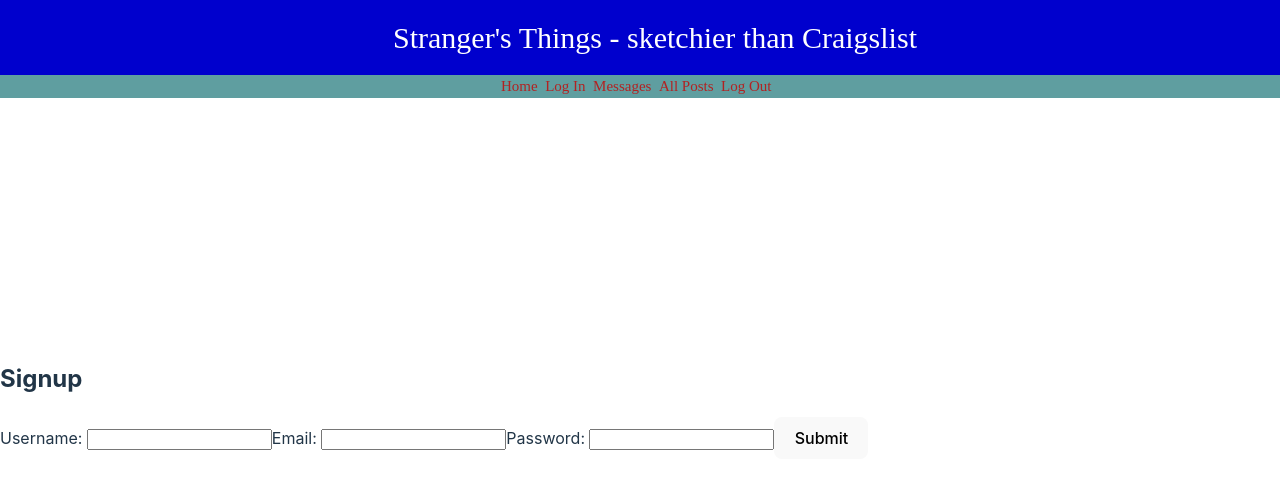
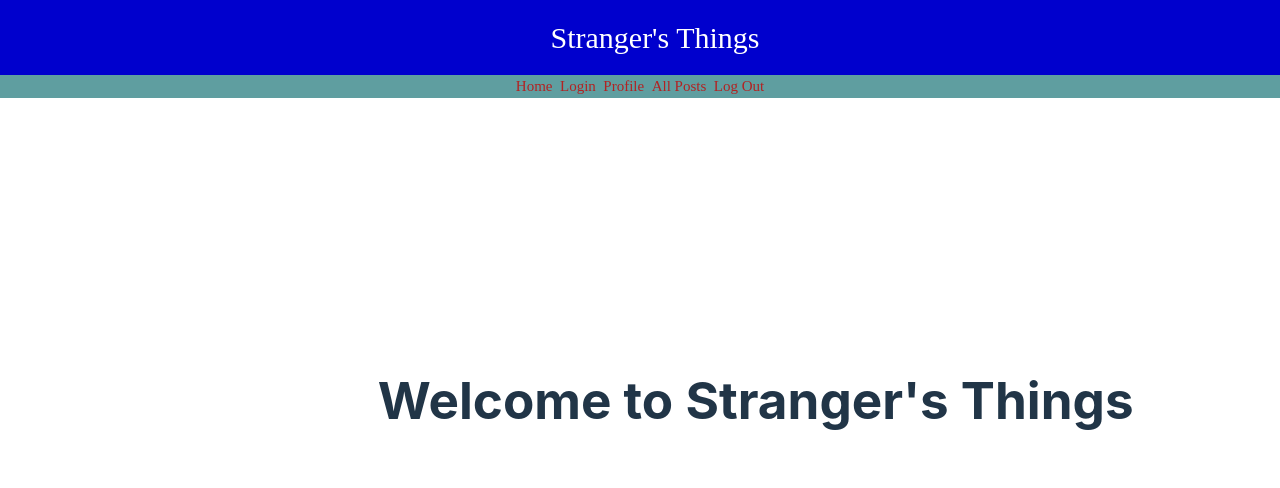
Before and after one commit to beccahlen/strangersthings, a React (Vite) app: page / in a window 1280 px wide. Shown: the top 488 px of the page. Built offline with nearby package versions, Linux system fonts and the light colour scheme.

Commit message:
working links, working link to registration button, start of authentication

```diff
--- a/src/App.css
+++ b/src/App.css
@@ -22,6 +22,13 @@
   font-family: 'Times New Roman', Times, serif;
   font-size: 15px;
   z-index: 9;
+}
+
+.welcomePage {
+  position: relative;
+  float: left;
+  top: 50%;
+  left: 50%;
 }
 
 .loginPage {
@@ -67,7 +74,9 @@ a:visited {
 
 .posts {
   position:relative;
-  top: 50px;
+  top: 80px;
+  padding: 10px;
+  margin: 10px;
   font-size: 15px;
   border: 1px solid black;
   width: 75%;
@@ -75,3 +84,13 @@ a:visited {
   z-index: 2;
 
 }
+
+.Form {
+  position: absolute;
+  top: 50%;
+  left: 38%;
+  border: 2px solid black;
+  height: 100px;
+  width: 250px;
+  padding: 50px;
+}
--- a/src/App.jsx
+++ b/src/App.jsx
@@ -1,15 +1,22 @@
 import React from 'react'
+import { Routes, Route } from 'react-router-dom'
 import { useState } from 'react'
 import Header from './components/Header'
 import NavBar from './components/NavBar'
 import LoginPage from './components/LoginPage'
-import Registration from './components/RegistrationPage'
+import Logout from './components/Logout'
+import Messages from './components/Messages'
+import RegistrationPage from './components/RegistrationPage'
 import AllPosts from './components/AllPosts'
 import AddPost from './components/AddPost'
+import Home from './components/Home'
 import './App.css'
 
 function App() {
+  const cohortName = '2306-FTB-ET-WEB-FT'
+  const baseUrl = (`https://strangers-things.herokuapp.com/api/${cohortName}`)
   const [currentForm, setCurrentForm] = useState('login');
+  const [token, setToken] = useState('')
   const toggleForm = (forName) => {
     setCurrentForm(forName);
   }
@@ -19,13 +26,15 @@ function App() {
     <>
     <Header />
     <NavBar />
-{/*     {
-      currentForm === 'login' ? <LoginPage onFormSwitch={toggleForm} /> : <Registration />
-    } */}
 
-<Registration />
-  {/*   <AllPosts /> */}
-{/*     <AddPost /> */}
+<Routes>
+          <Route path="/Login" element={<LoginPage />}>Log In</Route> &nbsp;
+          <Route path="/" element={<Home />}>Home</Route> &nbsp;
+          <Route path="/Profile" element={<Messages />}>Profile</Route> &nbsp;
+          <Route path="/Registration" element={<RegistrationPage />}>Registration</Route> &nbsp;
+          <Route path="/AllPosts" element={<AllPosts />}>Messages</Route> &nbsp;
+          <Route path="/Logout" element={<Logout />}>Log Out</Route> &nbsp;
+          </Routes>
     </>
   )
 }
--- a/src/components/AddPost.jsx
+++ b/src/components/AddPost.jsx
@@ -1,4 +1,5 @@
 import { useState } from "react"
+import '../App.css'
 
 function NewPost (){
         const [title, setTitle] = useState('')
@@ -30,7 +31,7 @@ function NewPost (){
           console.log(title, description)
 
             return (
-                <div className="Form">
+                <div className="Form"><h4>Add a post:</h4>
                   <form onSubmit={handleSubmit}>
                     <input
                       type="text"
--- a/src/components/AllPosts.jsx
+++ b/src/components/AllPosts.jsx
@@ -23,6 +23,7 @@ function AllPosts () {
         fetchData()
     }, [])
 
+
     console.log(allPosts)
 
     return <>
--- a/src/components/Header.jsx
+++ b/src/components/Header.jsx
@@ -3,7 +3,7 @@ import '../App.css'
 
 function Header () {
     return (
-        <div className="header">Stranger's Things - sketchier than Craigslist</div>
+        <div className="header">Stranger's Things</div>
     )
 }
 
--- a/src/components/Home.jsx
+++ b/src/components/Home.jsx
@@ -2,7 +2,7 @@ import React from "react";
 
 function Home () {
     return(
-        <h1>home</h1>
+       <div className="welcomePage"><h1>Welcome to Stranger's Things</h1></div>
     )
 }
 
--- a/src/components/LoginPage.jsx
+++ b/src/components/LoginPage.jsx
@@ -1,18 +1,61 @@
 import React from "react";
 import { useState } from "react";
 import { Link } from "react-router-dom";
+import { useNavigate } from "react-router-dom";
+import RegistrationForm from "./RegistrationPage";
 import '../App.css'
 
-function LoginPage (props) {
+function LoginPage () {
     const [username, setUsername] = useState('')
     const [password, setPassword] = useState('')
+    const [token, setToken] = useState('')
+    const [error, setError] = useState('')
+    const navigate = useNavigate()
 
-    const handleSubmit = (e) => {
+/*     const [currentForm, setCurrentForm] = useState('login');
+    const toggleForm = (forName) => {
+        setCurrentForm(forName);
+      }
+ */
+    async function handleSubmit(e) {
         e.preventDefault();
-        console.log(username, password);
+
+        if(error){
+            console.log('Error, try again')
+            return
+        }
+
+        let response = await fetch('https://strangers-things.herokuapp.com/api/2306-FTB-ET-WEB-FT/users/register', {
+            method: 'POST',
+            headers: {
+                'Content-Type': 'application/json'
+            },
+            body: JSON.stringify({ username, password })
+        })
+
+        console.log('-- SENT TO SERVER--')
+
+        let result = await response.json()
+
+        console.log('result:', result)
+        setToken(result.token) // add the token to state
+        // after token is set, navigate to dashboard
+        navigate('/Profile')
+
     }
 
 
+    function passwordValidation(event) {
+        let passwd = event.target.value
+        if (passwd.length < 4) {
+            setError('Password is too short!')
+        } else {
+            setError('')
+        }
+
+        setPassword(passwd)
+
+    }
     return(
     <>
     <div className="loginText">Login Here:</div>
@@ -22,10 +65,10 @@ function LoginPage (props) {
             <input value={password} onChange={(e) => setPassword(e.target.value)} type="password" name="Password" />
             <button type="submit" className="btnLogin">submit</button></form></div>
             <div className="linksLogin">
-                <button onClick={() => props.onFormSwitch('register')}>Don't have an account? Register here</button>
+                <Link to='/Registration'><button>Don't have an account? Register here</button></Link>
             </div>
-            </>
-    )
+            </>)
+
 }
 
 export default LoginPage
--- a/src/components/Logout.jsx
+++ b/src/components/Logout.jsx
@@ -2,7 +2,10 @@ import React from "react";
 
 function Logout () {
     return (
-        <h1>logged out</h1>
+        <h1>logged out
+<br/><br/>
+            to do - link to API to remove token
+        </h1>
     )
 }
 
--- a/src/components/Messages.jsx
+++ b/src/components/Messages.jsx
@@ -1,8 +1,14 @@
 import React from "react";
+
+//use token to see messages, dont need settoken will be just token
 
 function Messages () {
     return (
-        <h1>Messages</h1>
+        <h1>Messages<br/><br/>
+            to do - link to API using token to pull only logged in user messages<br/>
+            allow add messages to push to API<br/>
+            allow delete messages remove from API <br/>
+        </h1>
     )
 }
 
--- a/src/components/NavBar.jsx
+++ b/src/components/NavBar.jsx
@@ -1,19 +1,19 @@
 import React from "react";
-import { Routes, Route } from 'react-router-dom'
-import Home from "./Home";
+import { Link } from "react-router-dom";
+import '../App.css'
 import LoginPage from "./LoginPage";
+import Messages from "./Messages";
 import AllPosts from "./AllPosts";
 import Logout from "./Logout";
-import '../App.css'
 
 function NavBar () {
     return(
         <div className="navBar">
-          <a href="/">Home</a> &nbsp;
-          <a href="/">Log In</a> &nbsp;
-          <a href="/">Messages</a> &nbsp;
-          <a href="/">All Posts</a> &nbsp;
-          <a href="/">Log Out</a> &nbsp;
+            <Link to='/'>Home</Link> &nbsp;
+            <Link to='/Login'>Login</Link> &nbsp;
+            <Link to='/Profile'>Profile</Link> &nbsp;
+            <Link to='/AllPosts'>All Posts</Link> &nbsp;
+            <Link to='/Logout'>Log Out</Link>
         </div>
     )
 }
--- a/src/components/RegistrationPage.jsx
+++ b/src/components/RegistrationPage.jsx
@@ -1,40 +1,55 @@
-import { useState } from "react";
+import { useState, useRef, useEffect } from "react";
+import LoginPage from "./LoginPage";
+import { useNavigate } from "react-router-dom";
 
-export default function RegistrationForm({ setToken }) {
+export default function RegistrationForm() {
   const [username, setUsername] = useState("");
   const [password, setPassword] = useState("");
-  const [email, setEmail] = useState("")
+  const [token, setToken] = useState('')
   const [successMessage, setSuccessMessage] = useState("");
   const [error, setError] = useState(null);
+  const navigate = useNavigate()
 
   async function handleSubmit(e) {
     e.preventDefault();
-    try {
-      const response = await fetch(
-        "https://strangers-things.herokuapp.com/api/2306-FTB-ET-WEB-FT/users/register",
-        {
-          method: "POST",
-          headers: {
-            "Content-Type": "application/json",
-          },
-          body: JSON.stringify({
-            username,
-            email,
-            password,
-          }),
+
+        if (error){
+            // DONT SUBMIT THE FORM
+            console.log('Did not send...')
+            return
         }
-      );
-      const result = await response.json();
-      console.log("Signup Result: ", result);
-      setToken(result.token);
-      setSuccessMessage(result.message);
-      setUsername("");
-      setEmail("");
-      setPassword("");
-    } catch (error) {
-      setError(error.message);
+
+        let response = await fetch('https://strangers-things.herokuapp.com/api/2306-FTB-ET-WEB-FT/users/register', {
+            method: 'POST',
+            headers: {
+                'Content-Type': 'application/json'
+            },
+            body: JSON.stringify({ username, password })
+        })
+
+        console.log('-- SENT TO SERVER--')
+
+        let result = await response.json()
+
+        console.log('result:', result)
+        setToken(result.token) // add the token to state
+        // after token is set, navigate to dashboard
+        navigate('/')
+
     }
-  }
+
+
+    function passwordValidation(event) {
+        let passwd = event.target.value
+        if (passwd.length < 4) {
+            setError('Password is too short!')
+        } else {
+            setError('')
+        }
+
+        setPassword(passwd)
+    }
+
 
   return (
     <div>
@@ -50,13 +65,6 @@ export default function RegistrationForm({ setToken }) {
           />
         </label>
         <label>
-          Email:{" "}
-          <input
-            value={email}
-            onChange={(e) => setEmail(e.target.value)}
-          />
-        </label>
-        <label>
           Password:{" "}
           <input
             type="password"
@@ -68,6 +76,8 @@ export default function RegistrationForm({ setToken }) {
         </label>
         <button>Submit</button>
       </form>
+
+
     </div>
   );
 }
```
